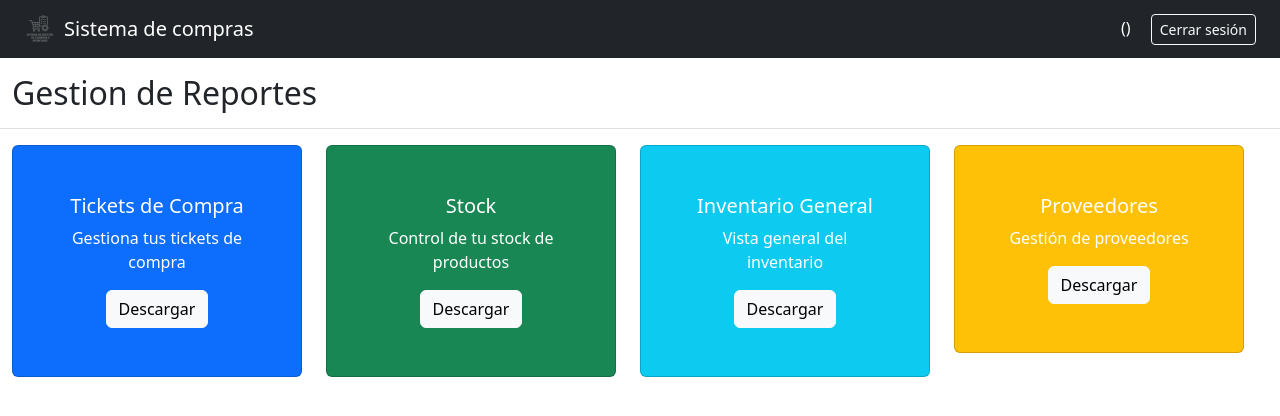
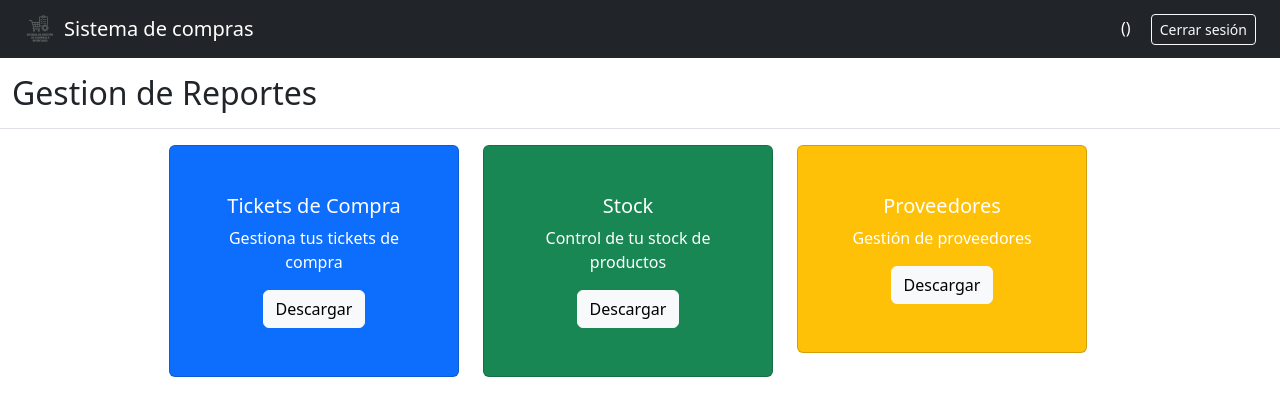
Before and after one commit to FranciscoRos/Sistema-de-Gesti-n-de-compras-e-Inventario-FRONTEND, a Vue app: page /reportes in a window 1280 px wide. Shown: the top 416 px of the page. Built offline with nearby package versions, Linux system fonts and the light colour scheme.

Commit message:
corrigiendo sistema de reportes

```diff
--- a/src/views/CrearCompraView.vue
+++ b/src/views/CrearCompraView.vue
@@ -110,7 +110,7 @@ const totalCompra = computed(() =>
 )
 
 const cargarProveedores = async () => {
-  const res = await fetch(`${API_BASE}/proveedores/todos`, {
+  const res = await fetch(`${API_BASE}/proveedores`, {
     headers: { Authorization: token }
   })
   const data = await res.json()
--- a/src/views/ReportesView.vue
+++ b/src/views/ReportesView.vue
@@ -8,7 +8,7 @@
         </div>
 
         <!-- Cards -->
-          <div class="row text-center">
+          <div class="row text-center justify-content-center">
           <div class="col-md-3 mb-4">
             <div class="card text-white bg-primary">
               <div class="card-body">
@@ -24,15 +24,6 @@
                 <h5 class="card-title">Stock</h5>
                 <p class="card-text">Control de tu stock de productos</p>
                 <a id="stock" href="#" class="btn btn-light" @click="consultaStock">Descargar</a>
-              </div>
-            </div>
-          </div>
-          <div class="col-md-3 mb-4">
-            <div class="card text-white bg-info">
-              <div class="card-body">
-                <h5 class="card-title">Inventario General</h5>
-                <p class="card-text">Vista general del inventario</p>
-                <a id="inventario" href="#" class="btn btn-light" @click="descargarInventario">Descargar</a>
               </div>
             </div>
           </div>
@@ -55,31 +46,6 @@ import Header from '../components/Header.vue'
 import { API_BASE } from '../config'
 
 const token = localStorage.getItem('token') || ''
-
-//Validar el click de los botones
-
-const descargarInventario = async () => {
-  try {
-    const res = await fetch(`${API_BASE}/reportes/productos`, {
-      headers: { Authorization: token }
-    })
-
-    if (!res.ok) {
-      throw new Error('Error al descargar el reporte')
-    }
-
-    const blob = await res.blob()
-    const url = URL.createObjectURL(blob)
-    const a = document.createElement('a')
-    a.href = url
-    a.download = 'inventario general.pdf'
-    a.click()
-    URL.revokeObjectURL(url)
-  } catch (error) {
-    console.error('Error:', error)
-    alert('Error al descargar el reporte')
-  }
-}
 
 const consultaStock = async () => {
   try {
```
